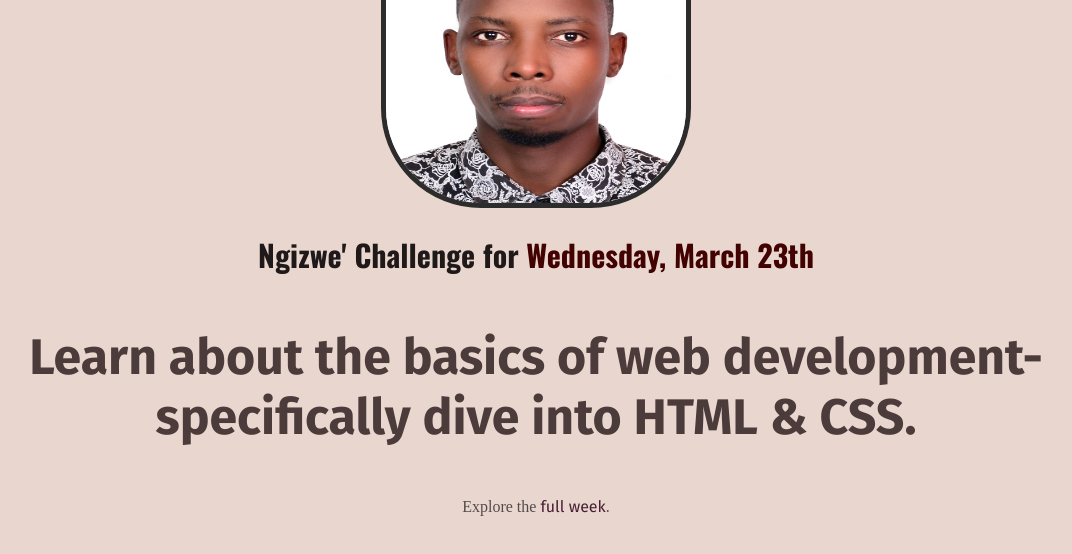
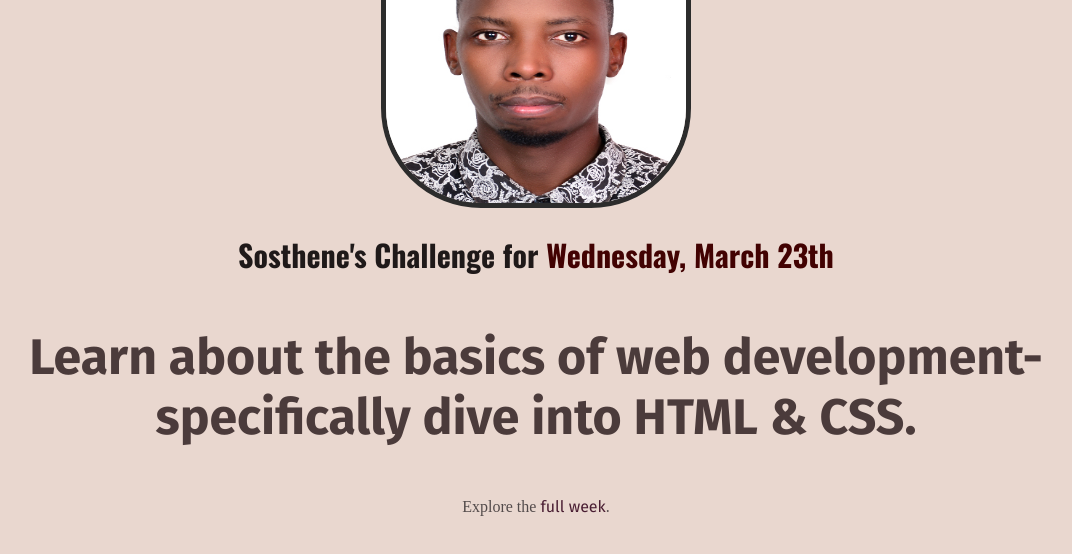
Before and after one commit to ngizw/A-HTML-FILE, a website: page index.html in a window 1280 px wide. Shown: the whole page, without its empty margins (104-1176 px from the left). Drawn offline with nearby package versions, Linux system fonts and the light colour scheme.

Commit message:
Update index.html

```diff
--- a/index.html
+++ b/index.html
@@ -13,7 +13,7 @@
     <body>
         <div id="main-section">
             <img src="images/Passport- picture.JPG" alt="my face">
-            <h1> Ngizwe' Challenge for <span>Wednesday, March 23th</span> </h1>
+            <h1> Sosthene's Challenge for <span>Wednesday, March 23th</span> </h1>
             <p id="todays-challenge">
                 Learn about the basics of web development-specifically dive into HTML & CSS.
             </p>
```
